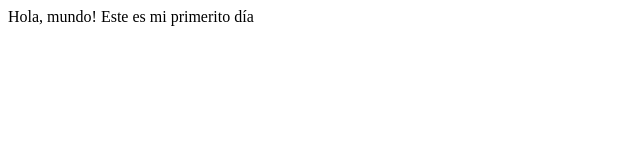
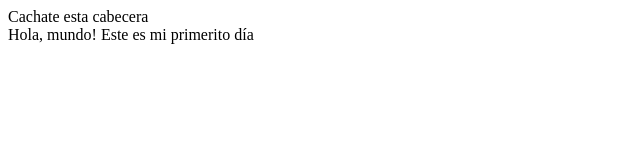
Before and after one commit to kathimansilla/adalab-exercises, a plain HTML site: page module-1-lesson-1-exercise-1/index.html in a window 1280 px wide. Shown: the whole page, without its empty margins (0-640 px from the left). Drawn offline with Linux system fonts and the light colour scheme.

Commit message:
Add header

```diff
--- a/module-1-lesson-1-exercise-1/index.html
+++ b/module-1-lesson-1-exercise-1/index.html
@@ -7,6 +7,7 @@
     <title>Document</title>
 </head>
 <body>
+     <header>Cachate esta cabecera</header>
     Hola, mundo! Este es mi primerito día
 </body>
 </html>
```
